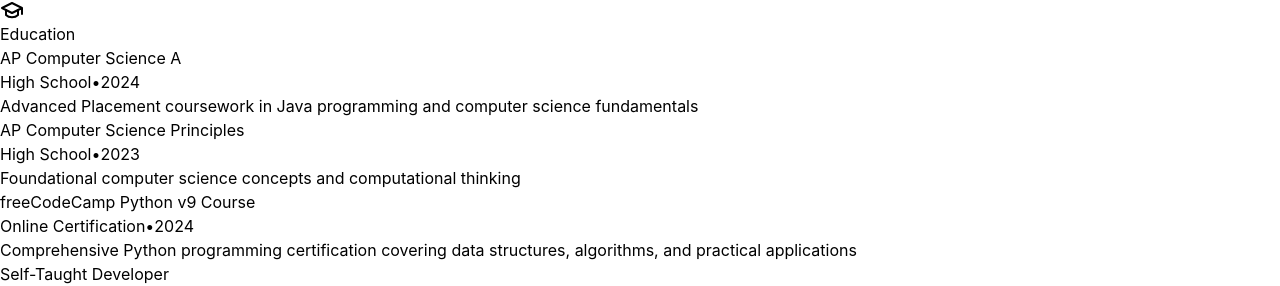
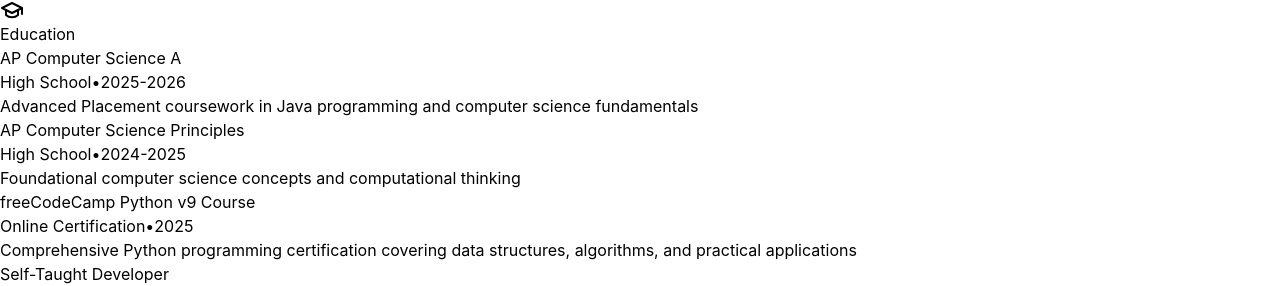
Before and after one commit to vamshikrishnaramasamy/Resume, a React (Vite) app: page / in a window 1280 px wide. Shown: the part 1034-1320 px from the top of the page. Built offline with nearby package versions, Linux system fonts and the light colour scheme.

Commit message:
Switch to DeepSeek R1 1.5b model

```diff
--- a/src/AIResume.jsx
+++ b/src/AIResume.jsx
@@ -69,19 +69,19 @@
       {
         degree: "AP Computer Science A",
         school: "High School",
-        period: "2024",
+        period: "2025-2026",
         description: "Advanced Placement coursework in Java programming and computer science fundamentals"
       },
       {
         degree: "AP Computer Science Principles",
         school: "High School",
-        period: "2023",
+        period: "2024-2025",
         description: "Foundational computer science concepts and computational thinking"
       },
       {
         degree: "freeCodeCamp Python v9 Course",
         school: "Online Certification",
-        period: "2024",
+        period: "2025",
         description: "Comprehensive Python programming certification covering data structures, algorithms, and practical applications"
       },
       {
@@ -106,7 +106,7 @@
         method: 'POST',
         headers: { 'Content-Type': 'application/json' },
         body: JSON.stringify({
-          model: 'tinyllama',
+          model: 'deepseek-r1:1.5b',
           prompt: `You are an AI assistant for Vamshi Krishna Ramasamy's resume website. Here is information about Vamshi:
 
 Name: ${resumeData.name}
```
